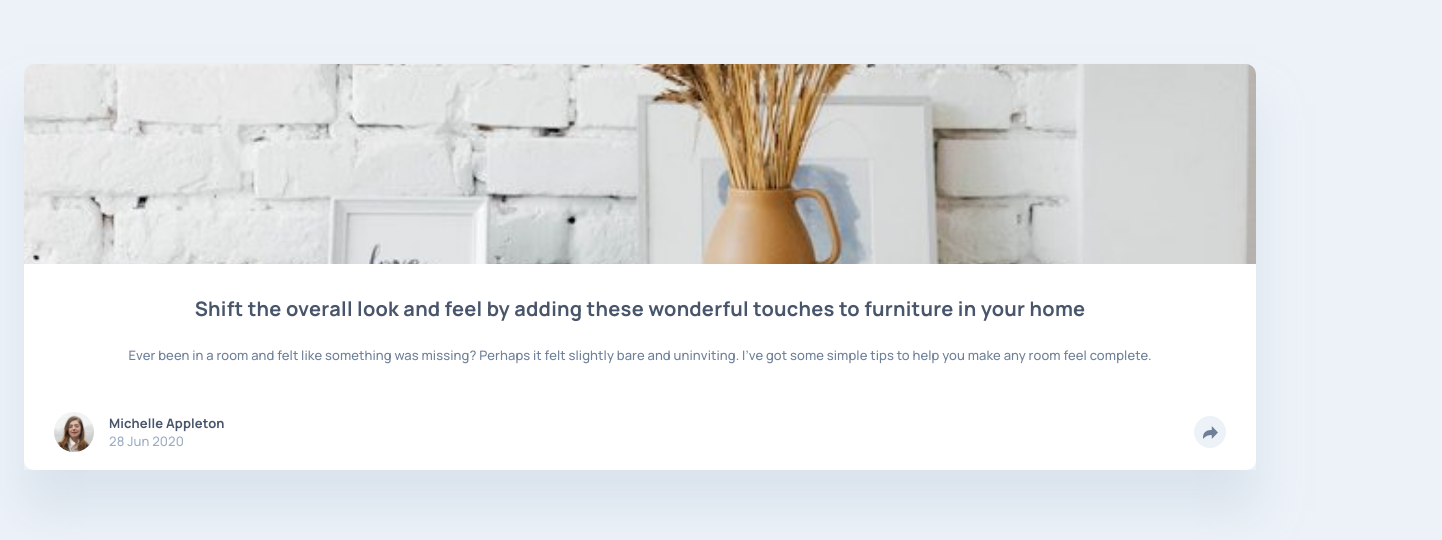
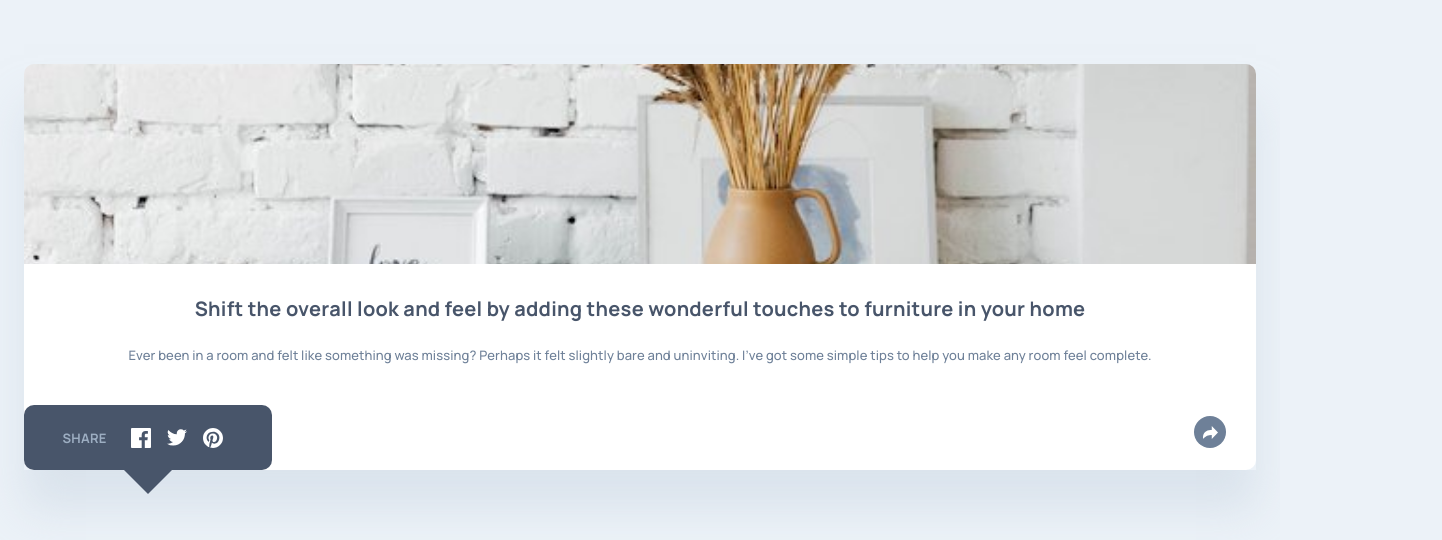
Before and after one commit to Mohammed-Osama-pg/FdMr-Article-preview-component, a plain HTML site: page index.html in a window 1280 px wide. Shown: the whole page, 1442 px wide, since content can reach past the window. Drawn offline with nearby package versions, Linux system fonts and the light colour scheme.

Commit message:
Fix the style of share nav and button

```diff
--- a/index.html
+++ b/index.html
@@ -57,10 +57,10 @@
             </div>
           </div>
           <div class="share">
-            <div class="share-btn">
+            <div class="share-btn active">
               <div class="share-btn__icon"></div>
             </div>
-            <div class="share-nav">
+            <div class="share-nav active">
               <div class="share-nav__label">SHARE</div>
               <div class="icons">
                 <img class="icons__icon" src="./images/icon-facebook.svg" />
--- a/sass/components/_buttons.scss
+++ b/sass/components/_buttons.scss
@@ -11,6 +11,7 @@
   align-items: center;
   border-radius: 50%;
   transition: 0.3s ease-in-out;
+  cursor: pointer;
 
   &__icon {
     background-image: url("../images/icon-share.svg");
@@ -19,7 +20,7 @@
     transition: 0.3s ease-in-out;
   }
 
-  &:hover {
+  &.active {
     background-color: $clr-gray_500;
     .share-btn__icon {
       background-image: url("../images/icon-share-hover.svg");
--- a/sass/components/_share-nav.scss
+++ b/sass/components/_share-nav.scss
@@ -1,7 +1,7 @@
 @use "../helpers" as *;
 
 .share-nav {
-  position: absolute;
+  // position: absolute;
   z-index: 2;
   min-width: rem(327);
   justify-content: flex-start;
@@ -15,7 +15,7 @@
   visibility: hidden;
   transition: 0.5s ease-in-out;
 
-  .label {
+  &__label {
     @include text-p4;
     color: $clr-gray_400;
     margin-right: rem(24);
@@ -51,21 +51,3 @@
     }
   }
 }
-
-@keyframes showShare {
-  0% {
-    display: none;
-  }
-  5% {
-    display: flex;
-    transform: translateY(100%);
-    opacity: 0;
-    visibility: hidden;
-  }
-  100% {
-    display: flex;
-    transform: translateY(0);
-    opacity: 1;
-    visibility: visible;
-  }
-}
--- a/sass/helpers/_mixins.scss
+++ b/sass/helpers/_mixins.scss
@@ -41,5 +41,5 @@ $breakpoints: (
   font-weight: 700;
   font-size: rem(13);
   line-height: 140%;
-  letter-spacing: 25%;
+  letter-spacing: rem(0.25);
 }
--- a/sass/layout/_artical-prev.scss
+++ b/sass/layout/_artical-prev.scss
@@ -31,6 +31,7 @@ body {
     flex-direction: column;
     gap: rem(48);
     border-radius: 0 0 rem(10) rem(10);
+    position: relative;
   }
   &-text {
     display: flex;
@@ -54,5 +55,13 @@ body {
     display: flex;
     justify-content: space-between;
     align-items: center;
+
+    .share {
+      &-nav {
+        position: absolute;
+        left: 0;
+        bottom: 0;
+      }
+    }
   }
 }
```
Also changed, not shown: css/style.css, 1 other file.
